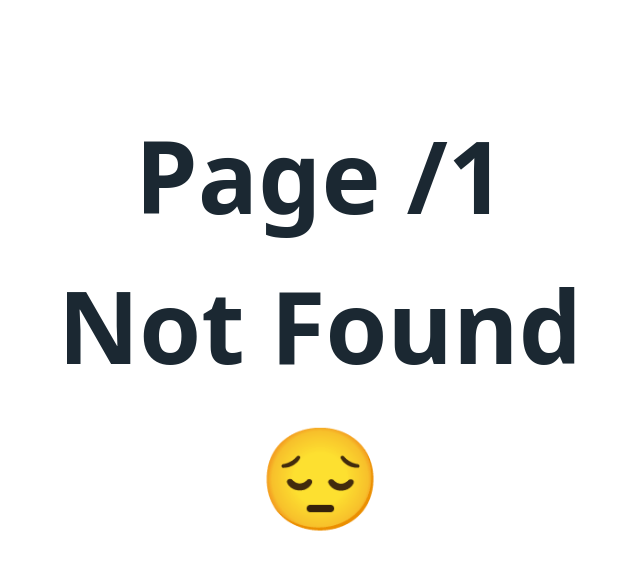
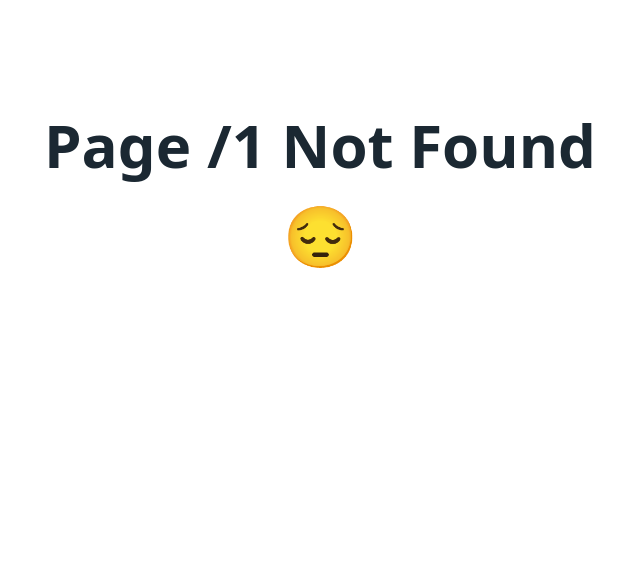
Before and after one commit to pwr-pro/websec, a FastAPI app: template pystebin/templates/404.html.j2 in a window 1280 px wide. Shown: the part 72-642 px from the top of the page, without its empty margins (320-960 px from the left). Run offline with FastAPI, Linux system fonts and the light colour scheme; the template is opened without the code that fills it: most values are stand-ins (such as "Sample title", 1, 10 or a date in 2020); parts of the project's set-up code (start-up, migrations or seed data) failed here and were passed over.

Commit message:
resize text on error templates

```diff
--- a/pystebin/templates/401.html.j2
+++ b/pystebin/templates/401.html.j2
@@ -4,7 +4,7 @@
 
 {% block body %}
 <section style="margin: auto;width: 50%;padding-top: 5em;">
-    <h1 style="font-size: 4em;text-align: center;vertical-align: middle;">
+    <h1 style="font-size: 2em;text-align: center;vertical-align: middle;">
         401 Unauthorized
         <br>
         please sign in to view
--- a/pystebin/templates/404.html.j2
+++ b/pystebin/templates/404.html.j2
@@ -4,7 +4,7 @@
 
 {% block body %}
 <section style="margin: auto;width: 50%;padding-top: 5em;">
-    <h1 style="font-size: 5em;text-align: center;vertical-align: middle;">Page /{{ page }} Not Found 😔</h1>
+    <h1 style="font-size: 3em;text-align: center;vertical-align: middle;">Page /{{ page }} Not Found 😔</h1>
 </section>
 
 {% endblock %}
```
